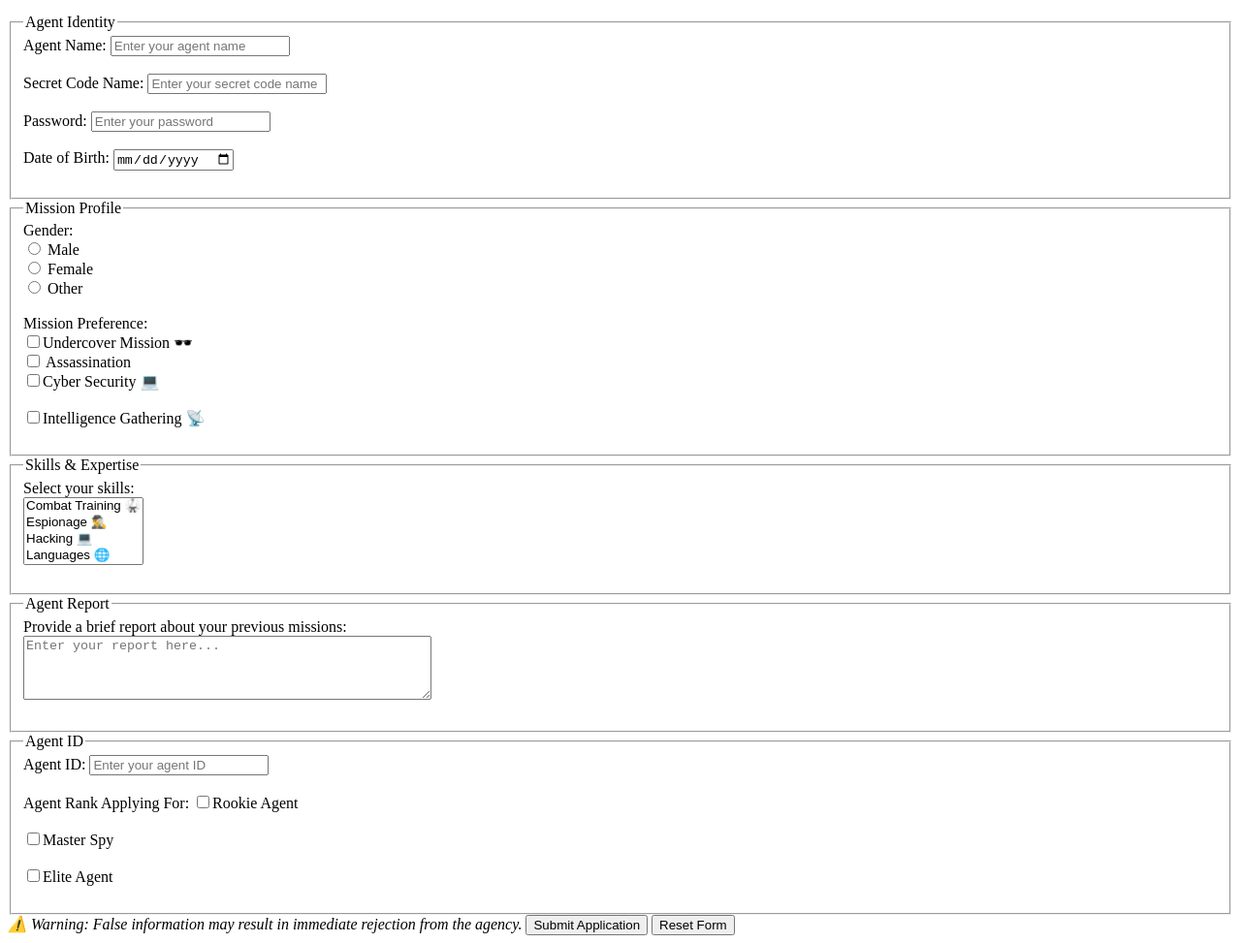
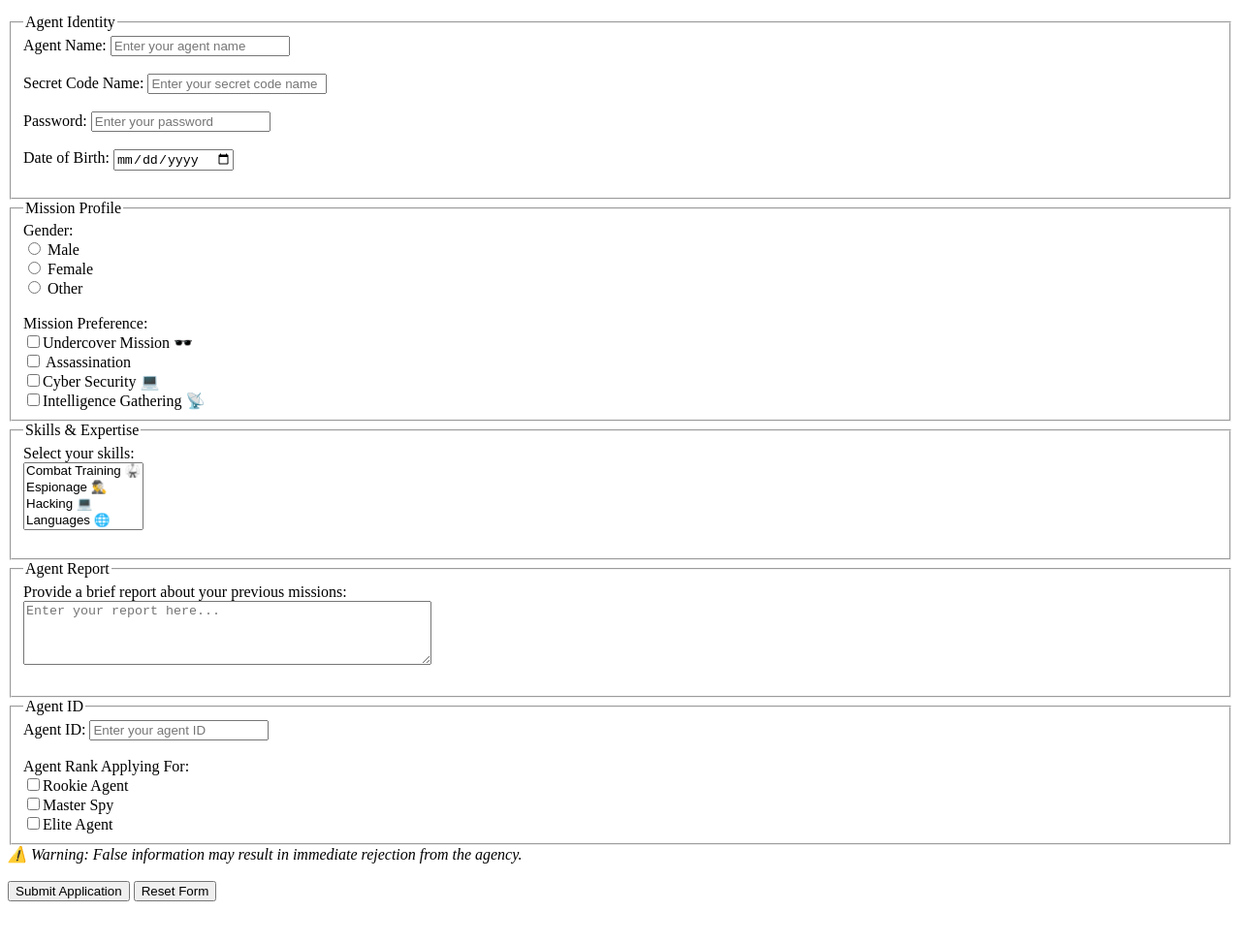
Before and after one commit to sadeem-sf/Ai-Coding-Grandmaster, a plain HTML site: page Module 1/Lesson 6/Afterclass Project/index.html in a window 1280 px wide. Shown: the part 101-1074 px from the top of the page at 97% size. After the commit the page ends 1039 px from the top, so only its background shows below. Drawn offline with Linux system fonts and the light colour scheme.

Commit message:
updated project

```diff
--- a/Module 1/Lesson 6/Afterclass Project/index.html
+++ b/Module 1/Lesson 6/Afterclass Project/index.html
@@ -29,8 +29,8 @@
             <label for="missionPreference">Mission Preference:</label><br>
             <input type="checkbox" id="undercover" name="missionPreference" value="Undercover">Undercover Mission 🕶️<br>
             <input type="checkbox" id="assassination" name="missionPreference" value="Assassination"> Assassination<br>
-            <input type="checkbox" id="cybersecurity" name="missionPreference" value="Cyber Security">Cyber Security 💻<br><br>
-            <input type="checkbox" id="intelligence" name="missionPreference" value="Intelligence">Intelligence Gathering 📡<br><br>
+            <input type="checkbox" id="cybersecurity" name="missionPreference" value="Cyber Security">Cyber Security 💻<br>
+            <input type="checkbox" id="intelligence" name="missionPreference" value="Intelligence">Intelligence Gathering 📡<br>
         </fieldset>
         <fieldset>
             <legend>Skills & Expertise</legend>
@@ -54,14 +54,14 @@
             <legend>Agent ID</legend>
             <label for="agentId">Agent ID:</label>
             <input type="text" id="agentId" name="agentId" placeholder="Enter your agent ID" required><br><br>
-            <label for="agentRank">Agent Rank Applying For:</label>
-            <input type="checkbox" id="agentRank" name="agentRank" value="Agent" required>Rookie Agent<br><br>
-            <input type="checkbox" id="agentRank" name="agentRank" value="Senior Agent" required>Master Spy<br><br>
-            <input type="checkbox" id="agentRank" name="agentRank" value="Elite Agent" required>Elite Agent<br><br>
+            <label for="agentRank">Agent Rank Applying For:</label><br>
+            <input type="checkbox" id="agentRank" name="agentRank" value="Agent" required>Rookie Agent<br>
+            <input type="checkbox" id="agentRank" name="agentRank" value="Senior Agent" required>Master Spy<br>
+            <input type="checkbox" id="agentRank" name="agentRank" value="Elite Agent" required>Elite Agent<br>
         </fieldset>
-        <i>⚠️ Warning: False information may result in immediate rejection from the agency.</i>
+        <i>⚠️ Warning: False information may result in immediate rejection from the agency.</i><br><br>
         <button type="submit">Submit Application</button>
-        <button type="reset">Reset Form</button>
+        <button type="reset" >Reset Form</button>
     </form>
 </body>
 </html>
```
